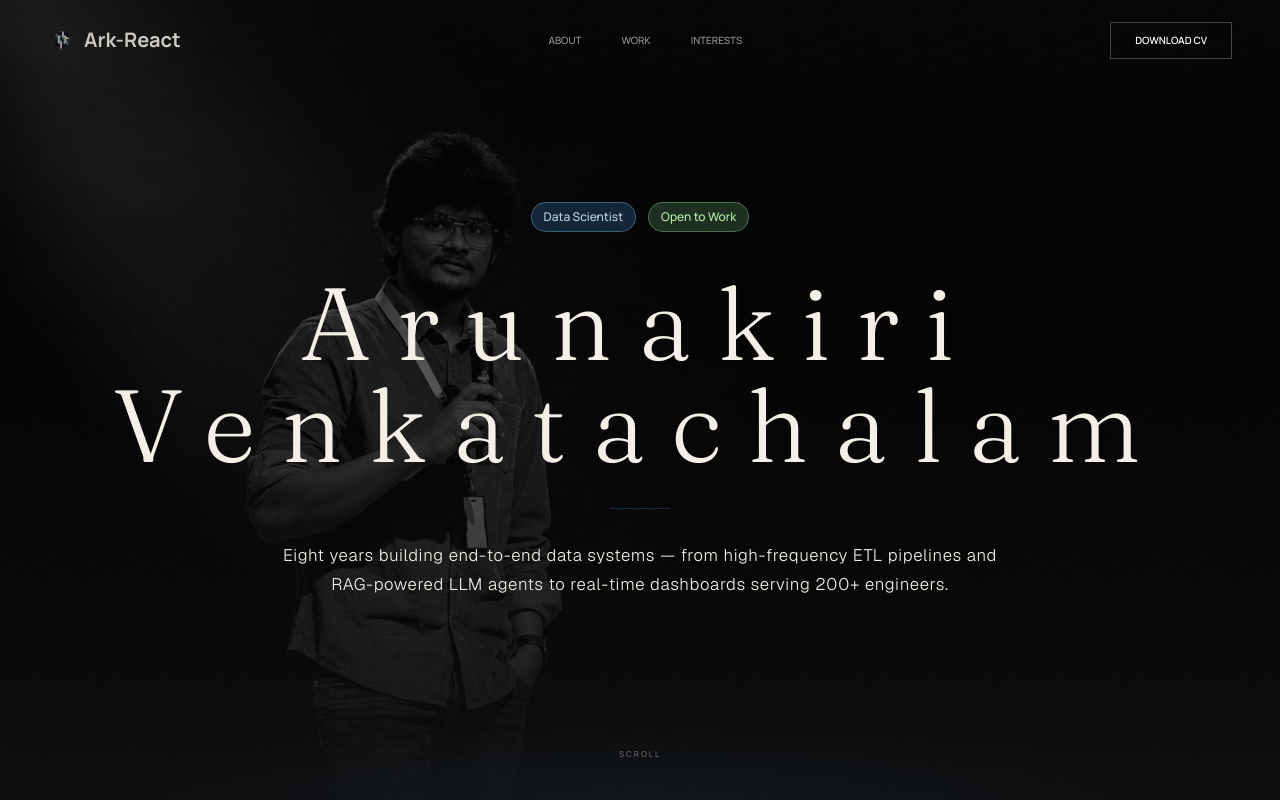
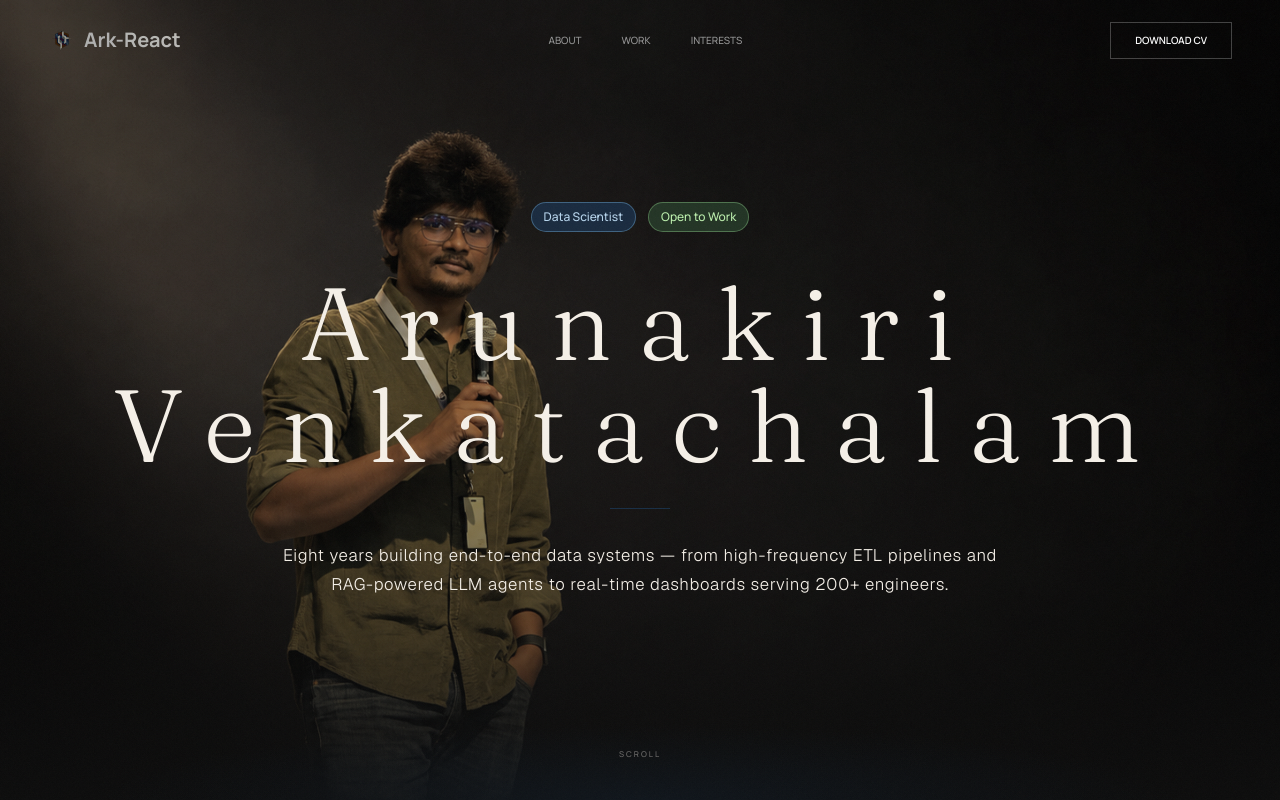
Before and after one commit to Arunakiri/ark-react, a Next.js app: page /ark-react/ in a window 1280 px wide. Shown: the top 800 px of the page. Built offline with nearby package versions, Linux system fonts and the light colour scheme.

Commit message:
chore(image): update backgroud image style

```diff
--- a/app/components/HeroSection.tsx
+++ b/app/components/HeroSection.tsx
@@ -18,7 +18,7 @@ export default function HeroSection() {
             <video
                 ref={videoRef}
                 className="absolute inset-0 w-full h-full object-cover grayscale"
-                style={{ filter: 'grayscale(100%) brightness(0.45) contrast(1.1)' }}
+                style={{ filter: 'grayscale(20%) brightness(0.85) contrast(1.0)' }}
                 autoPlay
                 muted
                 loop
```
